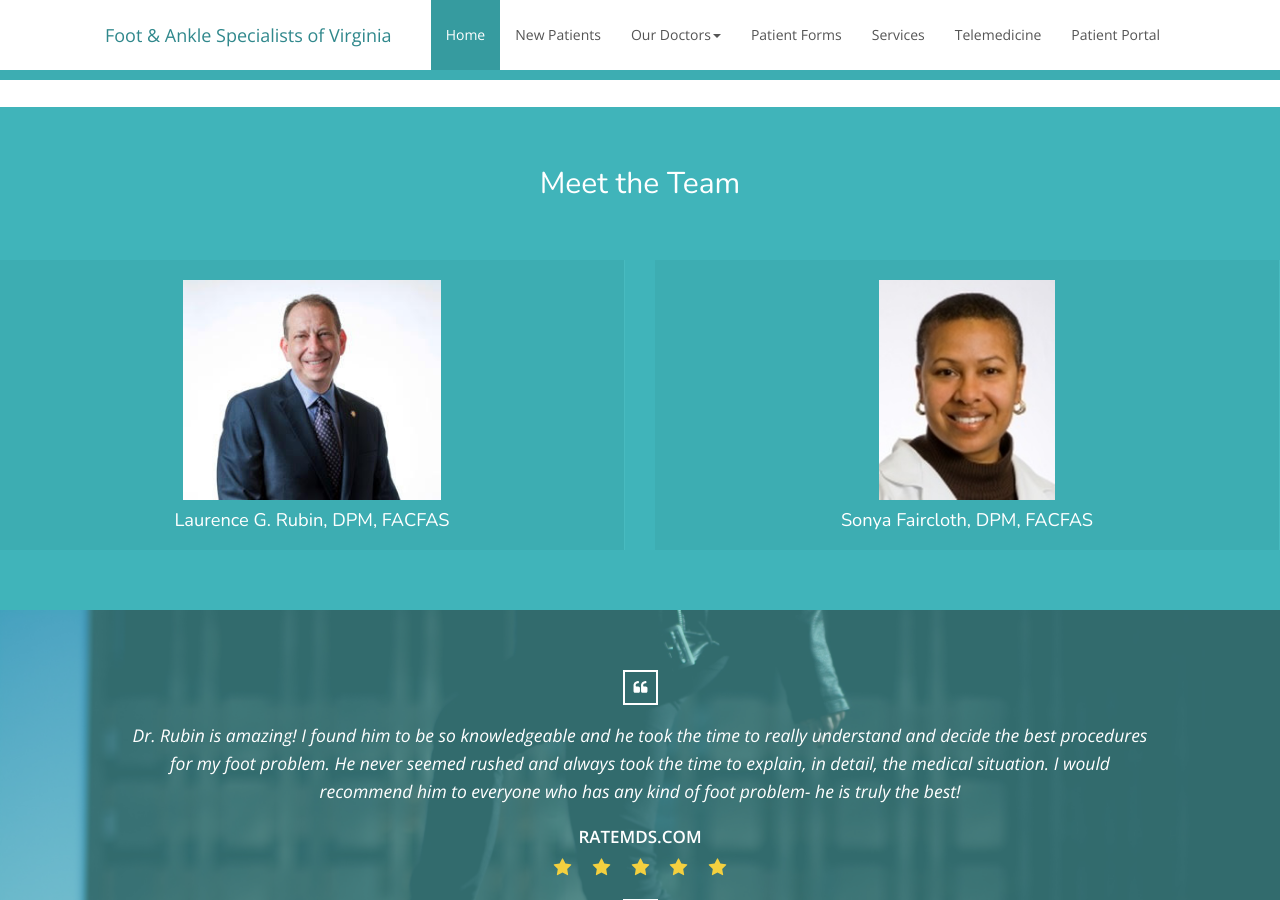
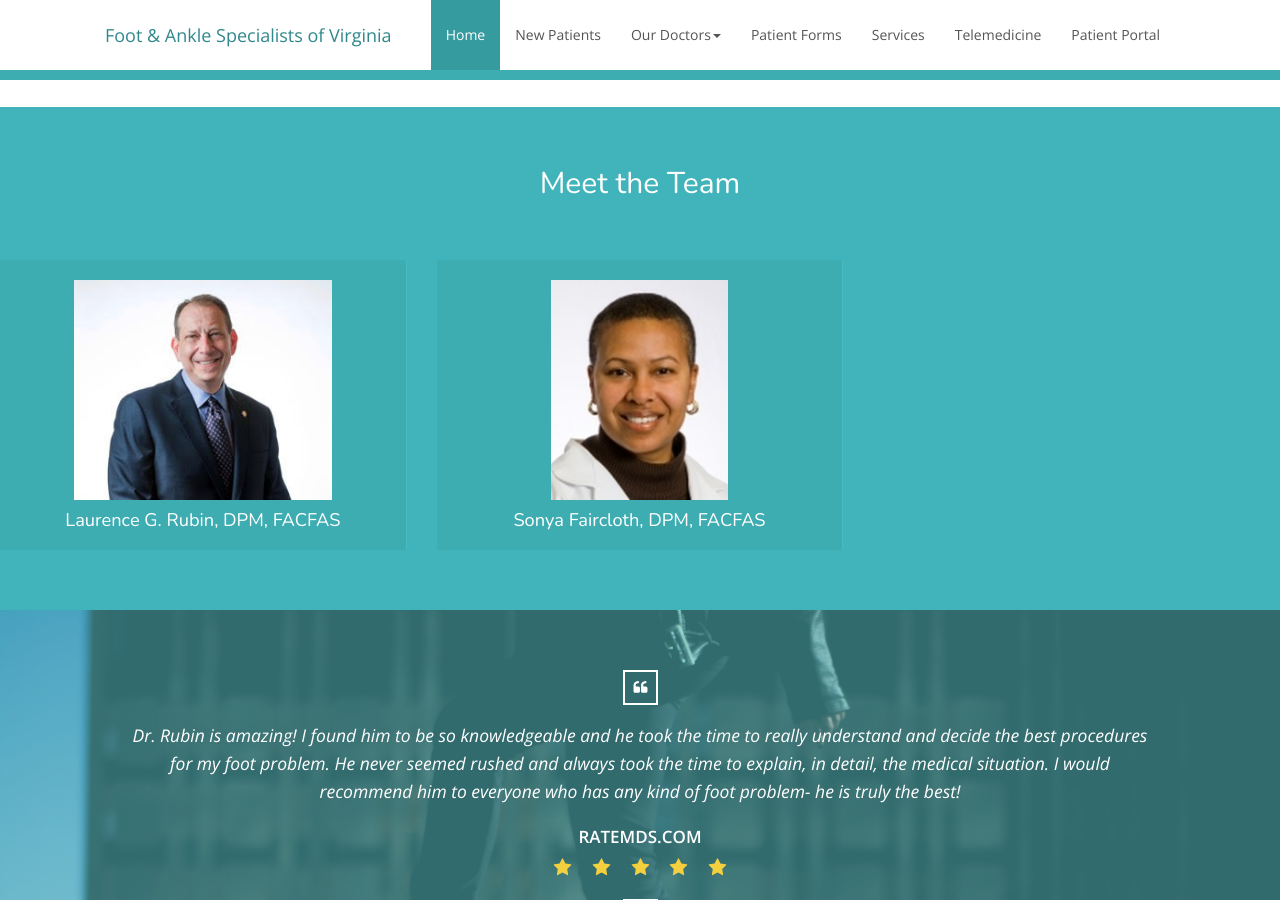
Before and after one commit to smrubin/fasv, a Jekyll site: the page built from index.html, in a window 1280 px wide and 900 px high, scrolled down 1356 px. Built offline with Jekyll 4.4.1, drawn with Linux system fonts in a browser that asks for light colours; nearby versions of some CDN libraries.

Commit message:
Revert "Fix styling of Meet the Team section"
This reverts commit 76a88b7562c5be0ab42f258a3f3d93b3a379ed74.

```diff
--- a/index.html
+++ b/index.html
@@ -100,7 +100,7 @@
     <h2 class="section-title">Meet the Team</h2>
     <div class="row">
     {% for member in site.data.team %}
-        <div class="col-sm-6">
+        <div class="col-sm-4">
             <a href="{{ site.baseurl }}/{{ member.url }}" class="member-box">
                 <img src="{{ site.baseurl }}/img/{{ member.image }}" alt="{{ member.name }}">
                 <h4>{{ member.name }}</h4>
--- a/success.html
+++ b/success.html
@@ -94,7 +94,7 @@
     <h2 class="section-title">Meet the Team</h2>
     <div class="row">
     {% for member in site.data.team %}
-        <div class="col-sm-6">
+        <div class="col-sm-4">
             <a href="{{ site.baseurl }}/{{ member.url }}" class="member-box">
                 <img src="{{ site.baseurl }}/img/{{ member.image }}" alt="{{ member.name }}">
                 <h4>{{ member.name }}</h4>
```
